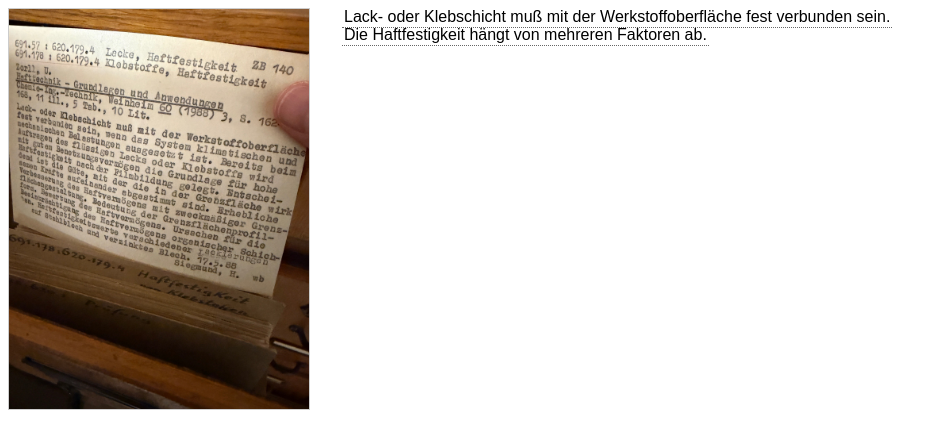
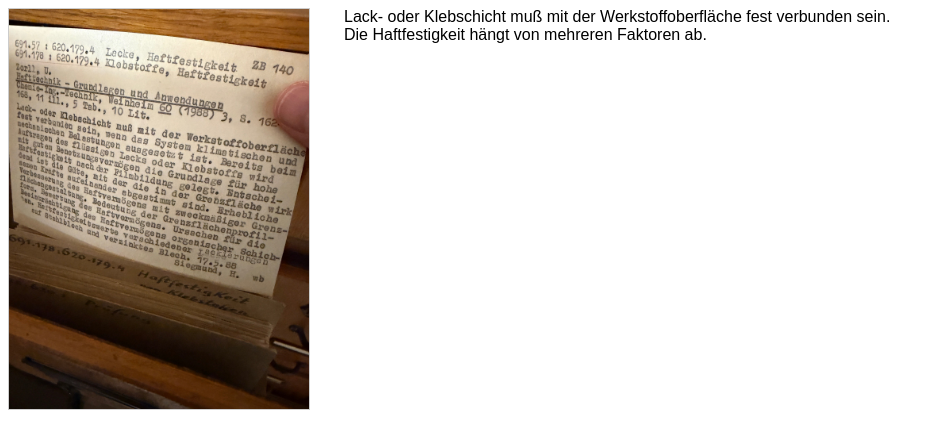
Before and after one commit to FranziskaDigital/Bau-Edition, a plain HTML site: page zettel_00008.html in a window 1280 px wide. Shown: the whole page, without its empty margins (0-947 px from the left). Drawn offline with Linux system fonts and the light colour scheme.

Commit message:
updated css

```diff
--- a/css/style.css
+++ b/css/style.css
@@ -12,7 +12,7 @@ body {
     border: 1px solid #ccc;
   }
 
-  .seg {
+  /*.seg {
     border-bottom: 1px dotted #666;
     cursor: help;
     position: relative;
@@ -29,6 +29,7 @@ body {
     width: 300px;
     z-index: 10;
   }
+  */
 
   .image img {
     max-width: 300px;
```
